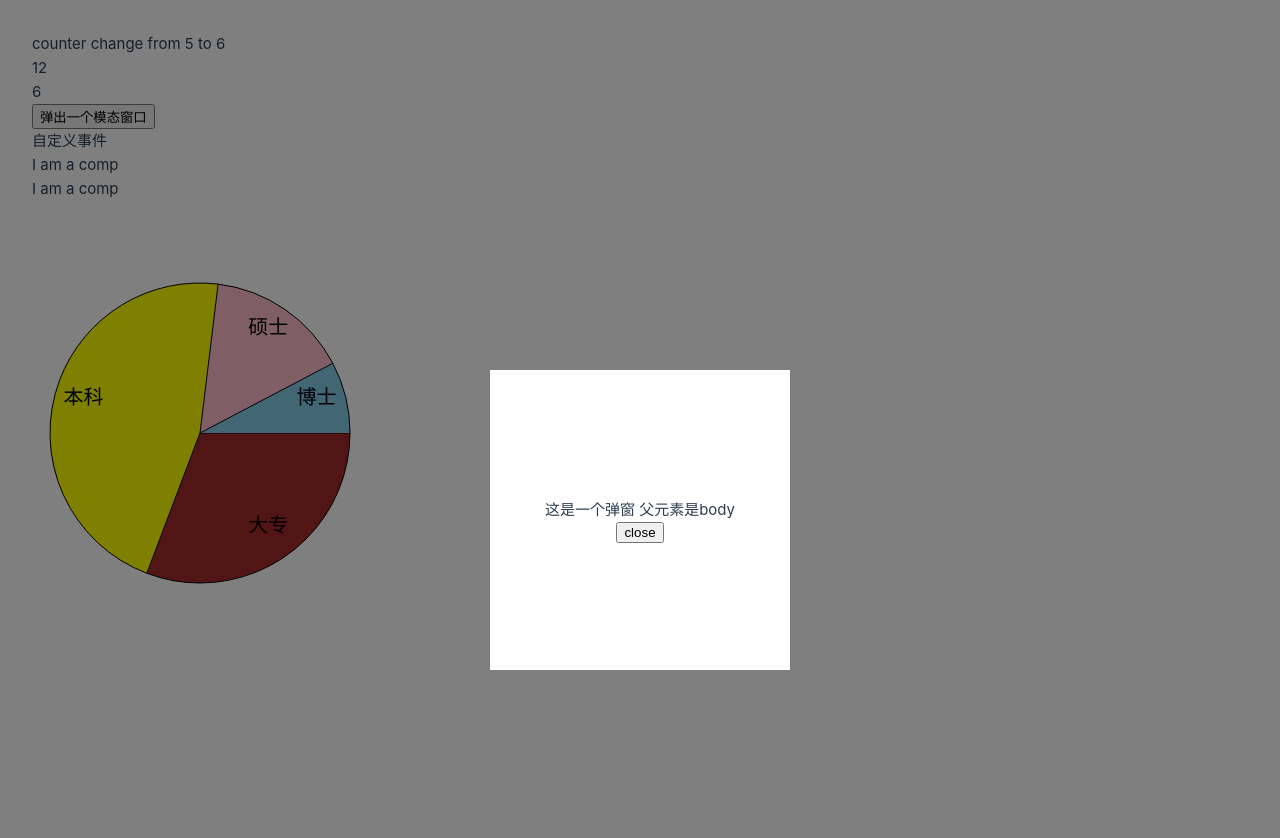
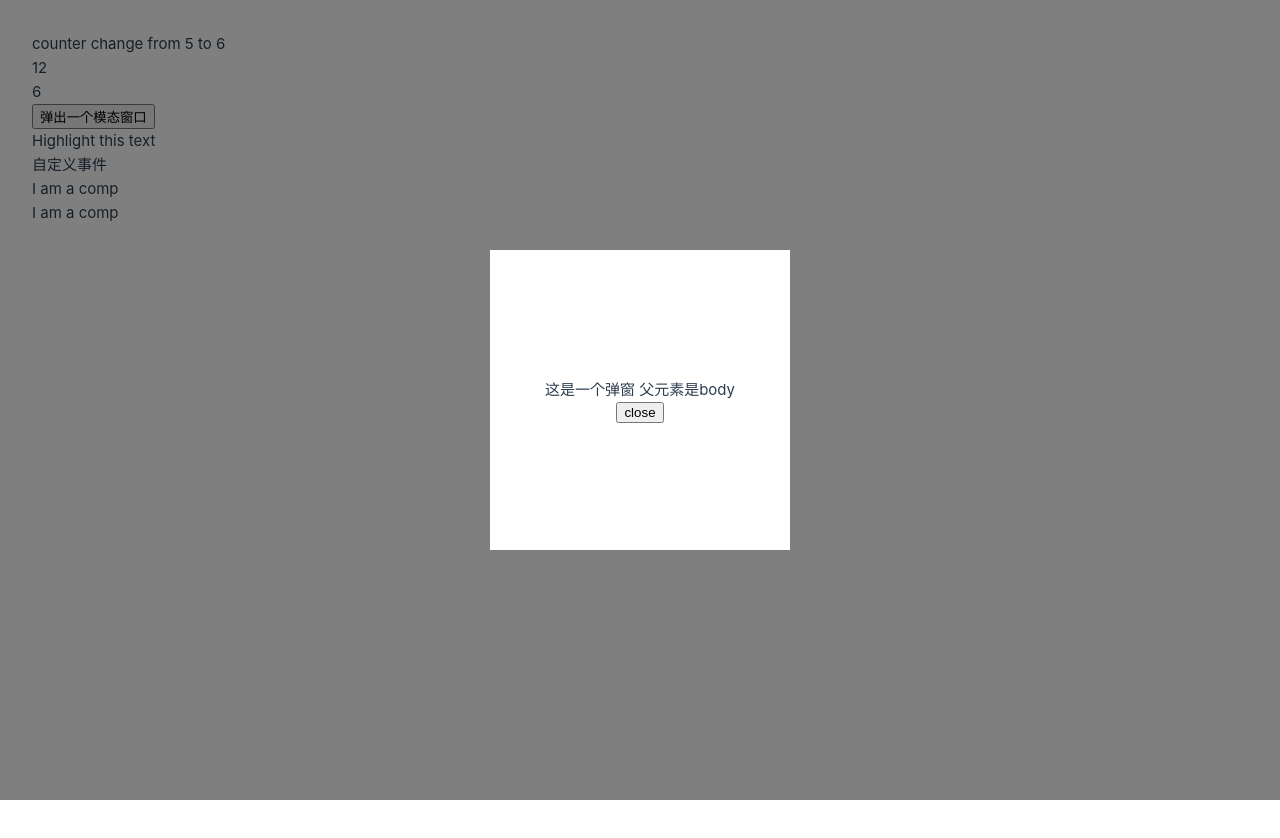
Before and after one commit to Cedrus-P/vue-project, a Vue app: page / in a window 1280 px wide. Shown: the top 838 px of the page. After the commit the page ends 800 px from the top, so only its background shows below. Built offline with nearby package versions, Linux system fonts and the light colour scheme.

Commit message:
add directive

```diff
--- a/src/components/ModelButton.vue
+++ b/src/components/ModelButton.vue
@@ -21,6 +21,7 @@ export default {
 				</div>
 			</div>
 		</teleport>
+		<p v-highlight="yellow">Highlight this text</p>
 	</div>
 </template>
 
--- a/src/main.js
+++ b/src/main.js
@@ -9,6 +9,12 @@ createApp(App)
 	}
 })
 .mount('#app')
+.directive('highlight', {
+  beforeMount(el, binding, vnode) {
+    el.style.background = binding.value
+  }
+})
+
 
 // 自定义渲染器
 const nodeOps = {
```
